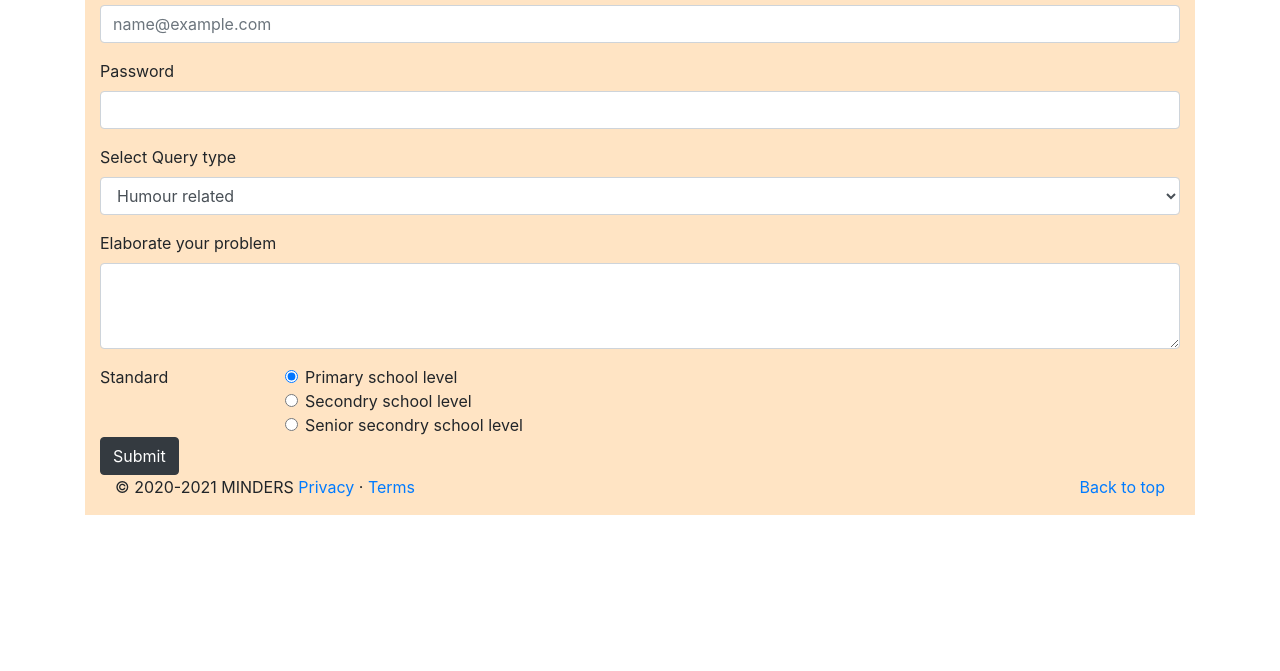
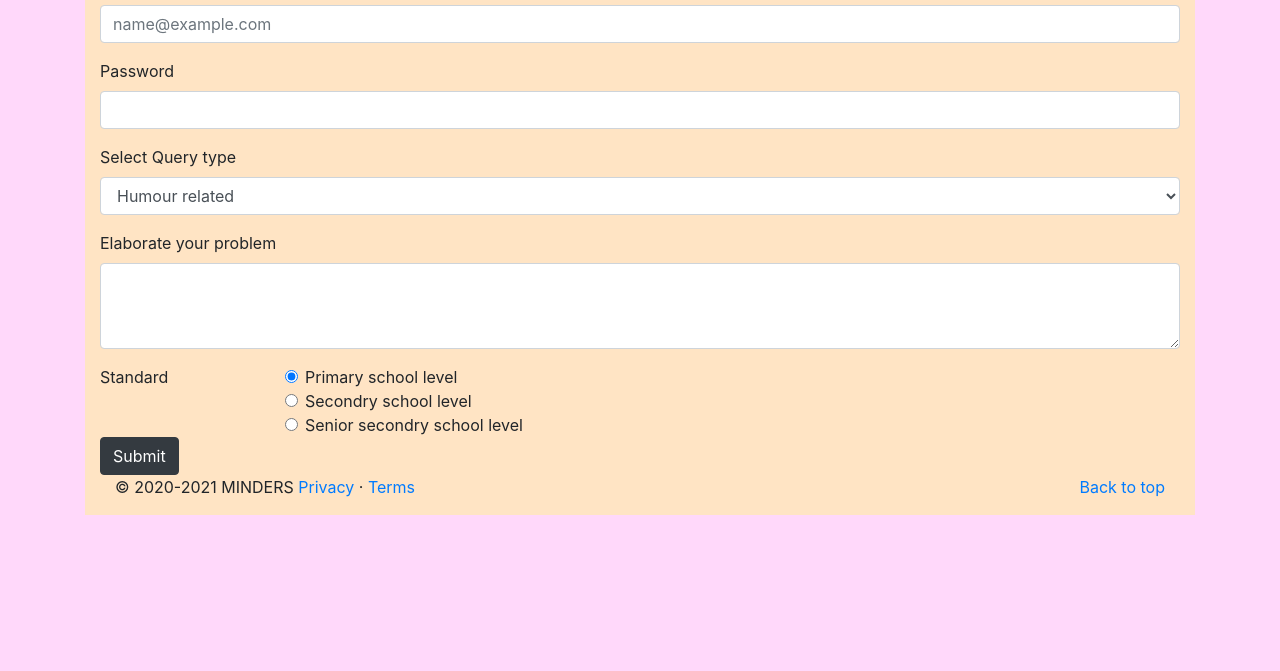
Before and after one commit to arunvinit/memerism, a plain HTML site: page memex/contact.html in a window 1280 px wide. Shown: the part 129-800 px from the top of the page. Drawn offline with nearby package versions, Linux system fonts and the light colour scheme.

Commit message:
Update contact.html

```diff
--- a/memex/contact.html
+++ b/memex/contact.html
@@ -10,7 +10,7 @@
 
     <title>Contact us</title>
   </head>
-  <body >
+  <body style="background-color: #FFD8FA;">
     <div class="container">
         <nav class="navbar navbar-expand-lg navbar-dark bg-dark">
             <a class="navbar-brand" href="#"><b>MemeX</b></a>
```
